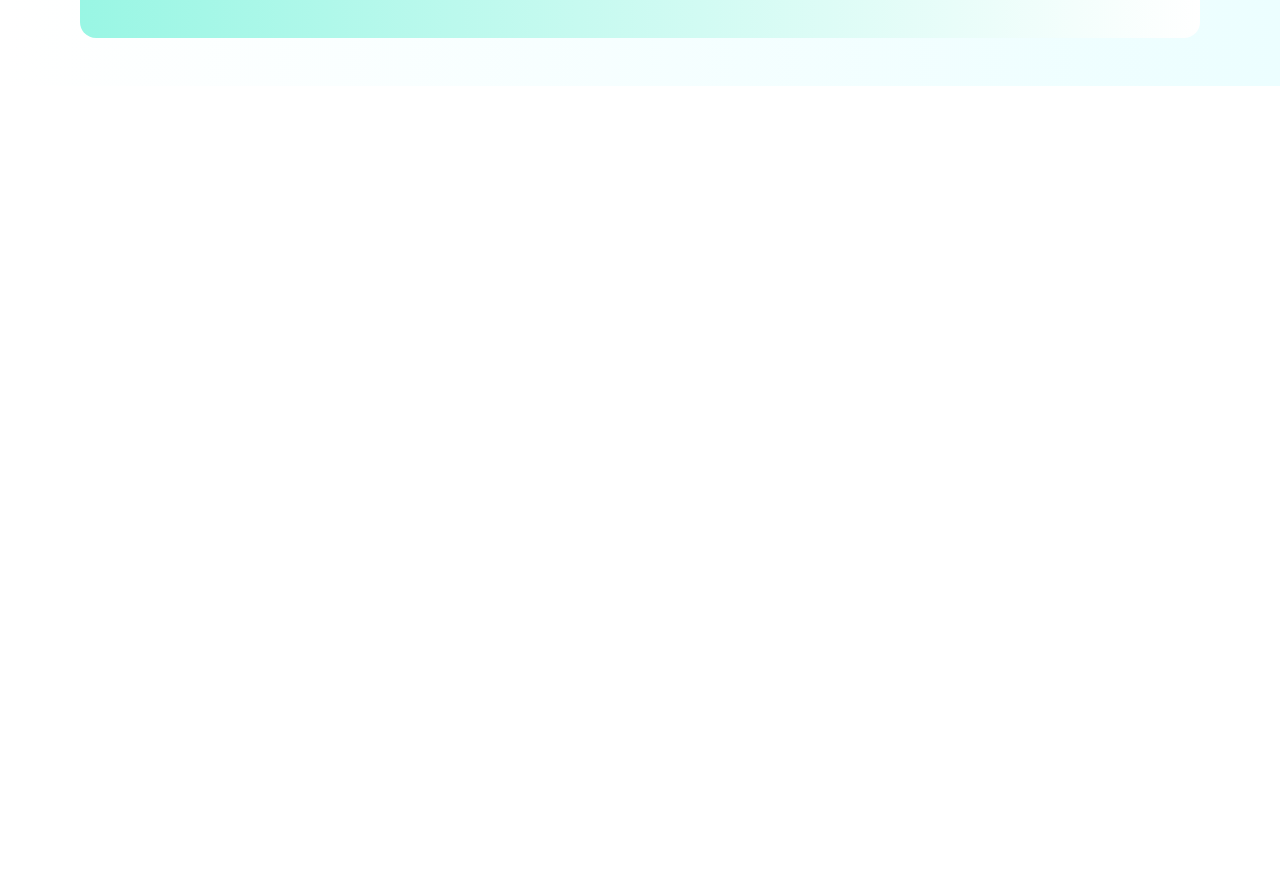
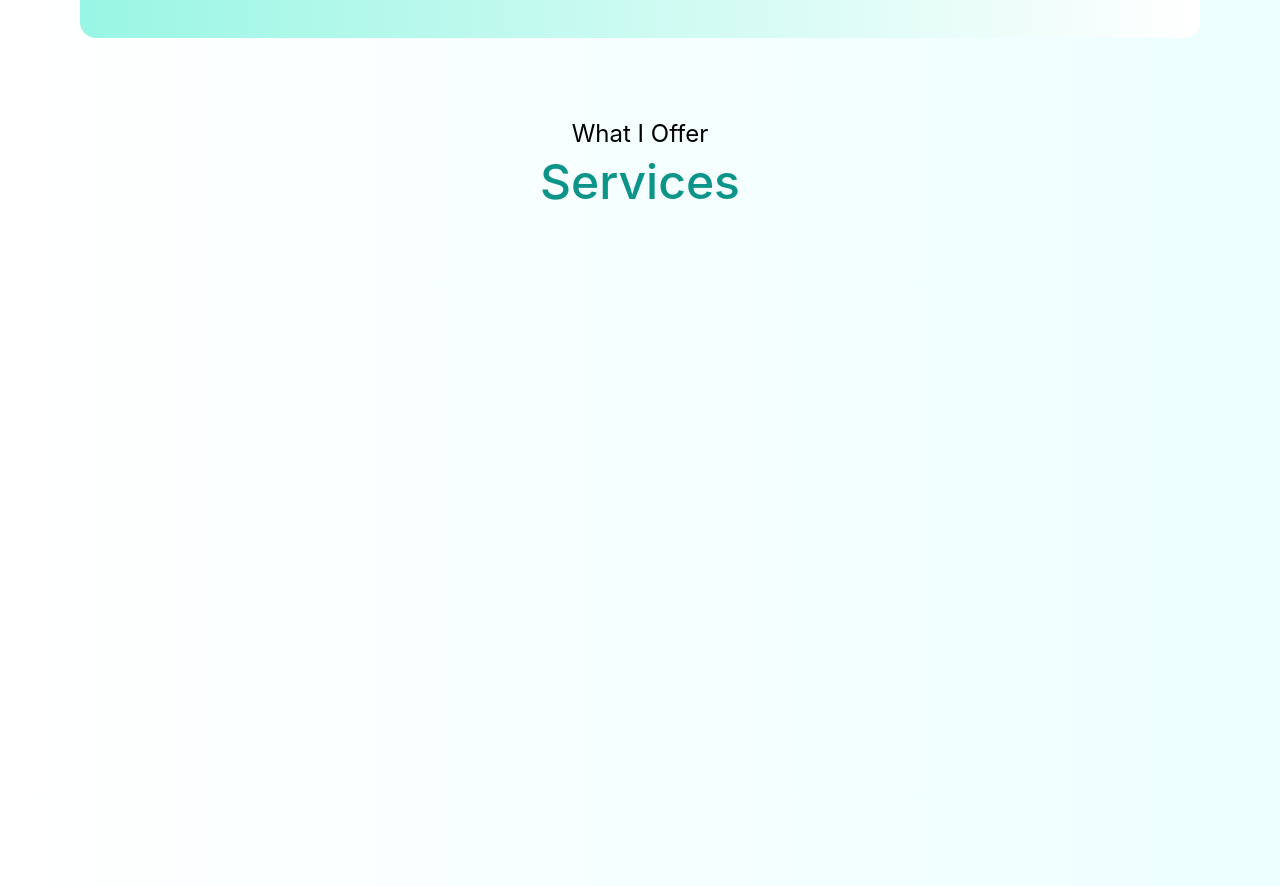
Before and after one commit to abdoohossamm/portfolio, a Next.js app: page / in a window 1280 px wide. Shown: the part 3017-3903 px from the top of the page. Before the commit the page ends 3103 px from the top, so only its background shows below. Built offline with nearby package versions, Linux system fonts and the light colour scheme.

Commit message:
Initial the services section.

```diff
--- /dev/null
+++ b/components/Services/Services.jsx
@@ -0,0 +1,17 @@
+import React from 'react';
+
+
+function Services() {
+    return (
+        <section id="services" className="min-h-screen pb-12">
+            <div className={"text-center p-6"}>
+                <h5 className="text-2xl pt-2 dark:text-white">What I Offer</h5>
+                <h2 className="p-10 text-4xl lg:text-5xl py-2 text-teal-600 font-medium">Services</h2>
+            </div>
+
+
+        </section>
+    );
+}
+
+export default Services;
--- a/pages/index.js
+++ b/pages/index.js
@@ -4,6 +4,7 @@ import Main from "../components/home/Main";
 import About from "../components/about/About";
 import React, { useState } from 'react';
 import Projects from "../components/projects/Projects";
+import Services from "../components/Services/Services";
 
 export default function Home() {
     const [darkMode, setDarkMode] = useState(false)
@@ -16,6 +17,7 @@ export default function Home() {
                 <Main/>
                 <About/>
                 <Projects/>
+                <Services/>
             </main>
         </div>
   )
```
